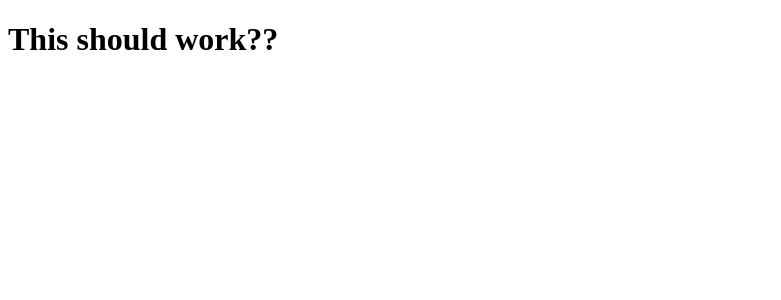
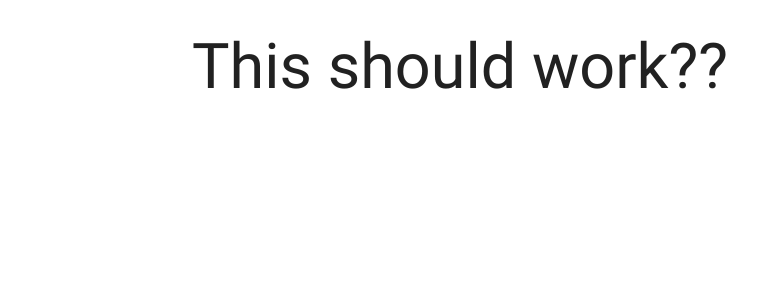
Before and after one commit to apollowebdesigns/maplinRobotArmWebapp, a Django app: page /arm/ in a window 1280 px wide. Shown: the top 300 px of the page, without its empty margins (0-781 px from the left). Run offline with Django 3.2, Linux system fonts and the light colour scheme.

Commit message:
adding basic css styles

```diff
--- a/arm/templates/arm/index.html
+++ b/arm/templates/arm/index.html
@@ -5,8 +5,14 @@
     <meta name="viewport" content="width=device-width, initial-scale=1.0">
     <meta http-equiv="X-UA-Compatible" content="ie=edge">
     <title>Django Test App</title>
+
+    <!-- Compiled and minified CSS -->
+    <link rel="stylesheet" href="https://cdnjs.cloudflare.com/ajax/libs/materialize/0.100.2/css/materialize.min.css">
+
+    <!-- Compiled and minified JavaScript -->
+    <script src="https://cdnjs.cloudflare.com/ajax/libs/materialize/0.100.2/js/materialize.min.js"></script>
 </head>
-<body>
+<body class="container">
     <h1>This should work??</h1>
 </body>
 </html>
```
